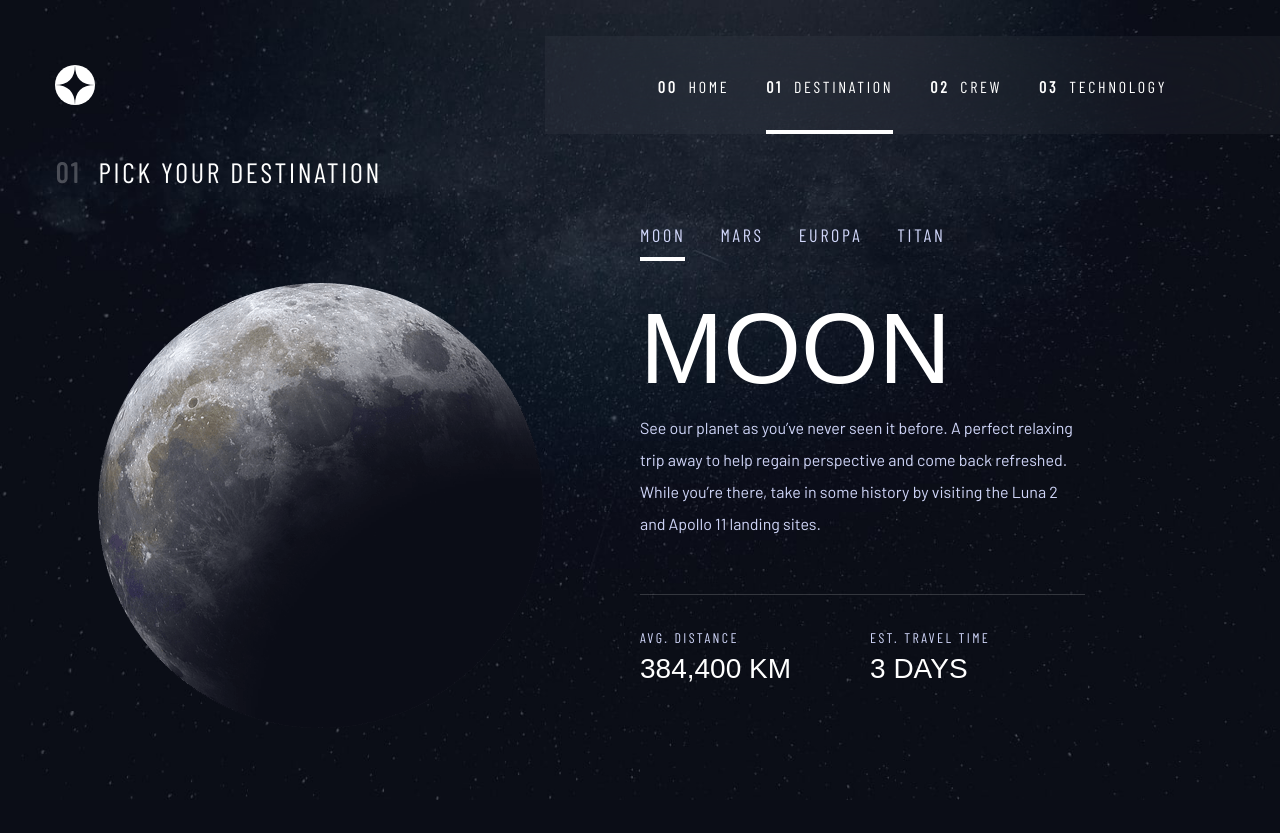
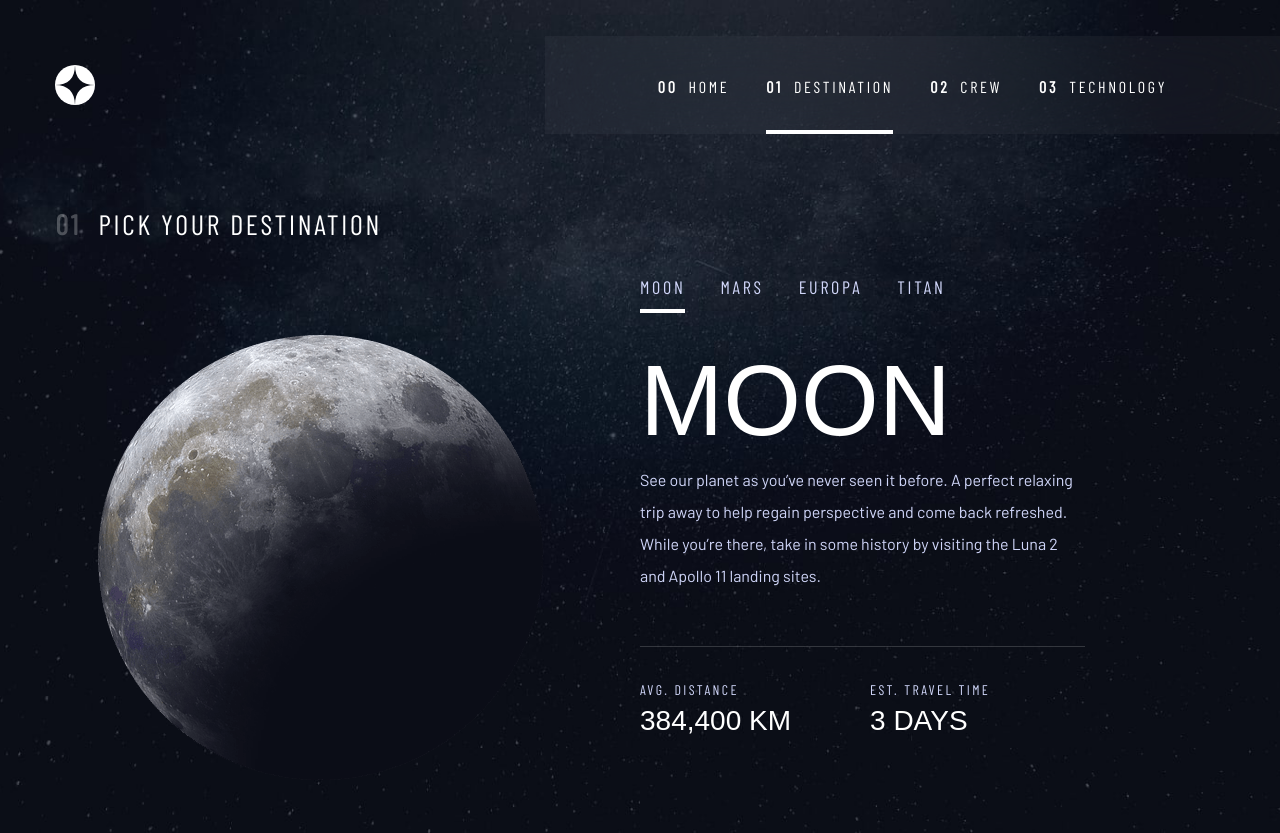
Before and after one commit to basitkorai/space-tourism-website, a React (Vite) app: page /destination in a window 1280 px wide. Before the commit the page ends 800 px from the top, so only its background shows below. Built offline with nearby package versions, Linux system fonts and the light colour scheme; a web font is replaced by a local one.

Commit message:
style: destination - spacing adjusted below navbar

```diff
--- a/src/pages/Destination.jsx
+++ b/src/pages/Destination.jsx
@@ -27,7 +27,7 @@ const Destination = () => {
           <Navbar />
           <Sidebar />
         </header>
-        <div className="container grid lg:grid-cols-2 pt-6 text-center w-full mx-auto">
+        <div className="container grid lg:grid-cols-2 pt-6 md:pt-10 lg:pt-[4.75rem] text-center w-full mx-auto">
           <div>
             <p className="md:pl-[2.375rem] lg:pl-[3.47rem] text-base md:text-xl lg:text-[1.75rem] uppercase font-sans_cond tracking-[0.16875rem] text-center md:text-left mb-8 md:mb-[3.75rem] lg:mb-[6.0625rem]">
               <span className="font-bold opacity-25 mr-[1.12rem]">01</span>
```
